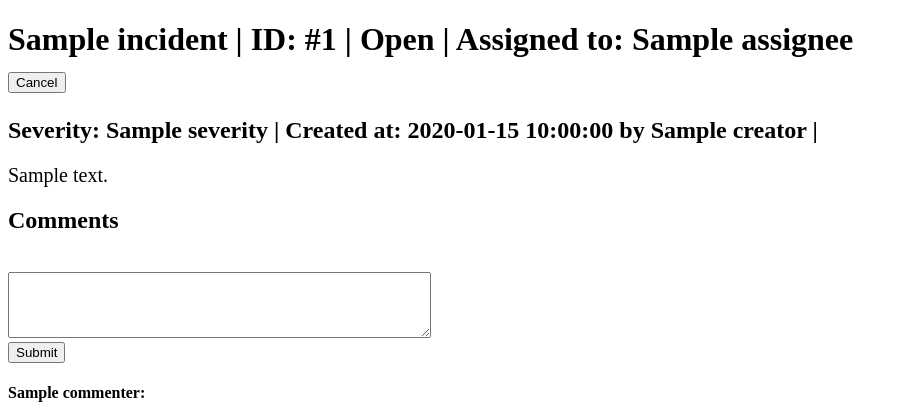
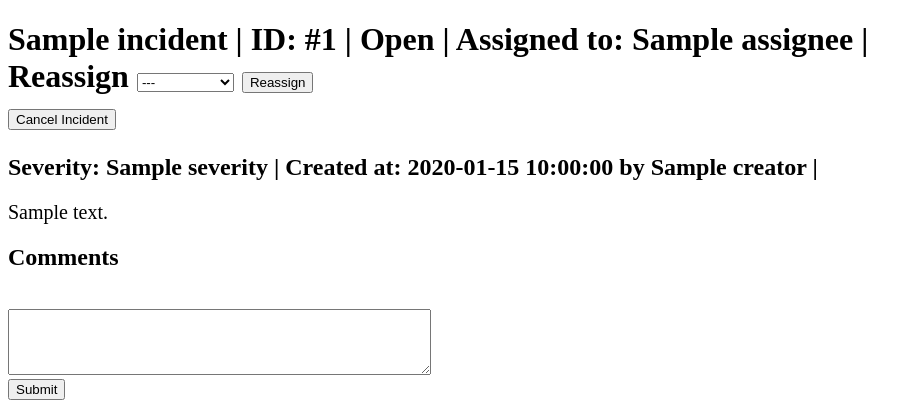
Before and after one commit to giulianotesta7/devops-incident-tracker, a Flask app: template app/templates/incident-detail.html in a window 1280 px wide. Shown: the part 70-490 px from the top of the page, without its empty margins (0-921 px from the left). Run offline with Flask 3, Linux system fonts and the light colour scheme; the template is opened without the code that fills it: most values are stand-ins (such as "Sample title", 1, 10 or a date in 2020).

Commit message:
feat: reassing endpoint and form

```diff
--- a/app/templates/incident-detail.html
+++ b/app/templates/incident-detail.html
@@ -6,13 +6,24 @@
         {{ incident.title }} |
         ID: #{{ incident.id }} |
         {{ incident.status }} |
-        Assigned to: {{ incident.assignee.name if incident.assignee else 'Unassigned' }}
+        Assigned to: {{ incident.assignee.name if incident.assignee else 'Unassigned' }} |
+        <form action="{{ url_for('bp.reassign_incident', incident_id=incident.id) }}" method="POST">
+            <label for="reassignee">Reassign</label>
+        </select>
+            <select id="reassignee" name="reassignee">
+                <option value="">---</option>
+                {% for user in users %}
+                <option value="{{ user.id }}">{{ user.name }}</option>
+                {% endfor %}
+        </select>
+        <button type="submit">Reassign</button>
+        </form>
         <form action="{{ url_for('bp.update_status', incident_id=incident.id) }}" method="POST">
             {% if incident.status == 'Open' and current_user.id == incident.assigned_to_id %}
             <button type="submit" name="action" value="solve">Mark as Solved</button>
             {% endif %}
             {% if incident.status == 'Open' %}
-            <button type="submit" name="action" value="cancel">Cancel</button>
+            <button type="submit" name="action" value="cancel">Cancel Incident</button>
             {% endif %}
         </form>
 
```
Also changed, not shown: app/routes.py (+21 -1 lines).
